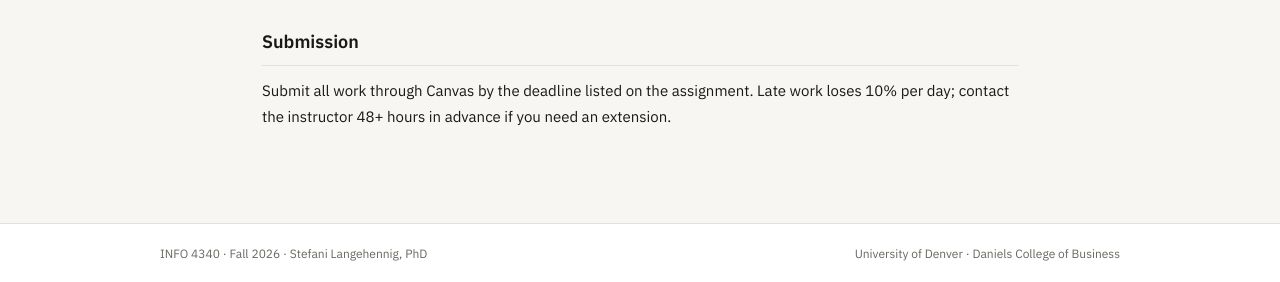
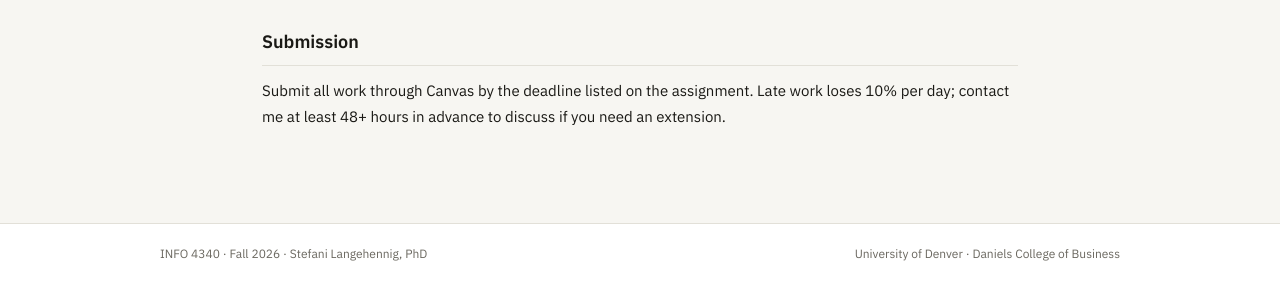
Before and after one commit to steflangehennig/info4340, a Jekyll site: the page built from assignments.md, in a window 1280 px wide and 900 px high, scrolled down 1053 px. Shown: the part 615-897 px from the top of the window. Built offline with Jekyll 4.4.1, drawn with Linux system fonts in a browser that asks for light colours.

Commit message:
update assignments.md

```diff
--- a/assignments.md
+++ b/assignments.md
@@ -104,4 +104,4 @@ More details posted Week 4.
 
 ## Submission
 
-Submit all work through Canvas by the deadline listed on the assignment. Late work loses 10% per day; contact the instructor 48+ hours in advance if you need an extension.
+Submit all work through Canvas by the deadline listed on the assignment. Late work loses 10% per day; contact me at least 48+ hours in advance to discuss if you need an extension.
```
